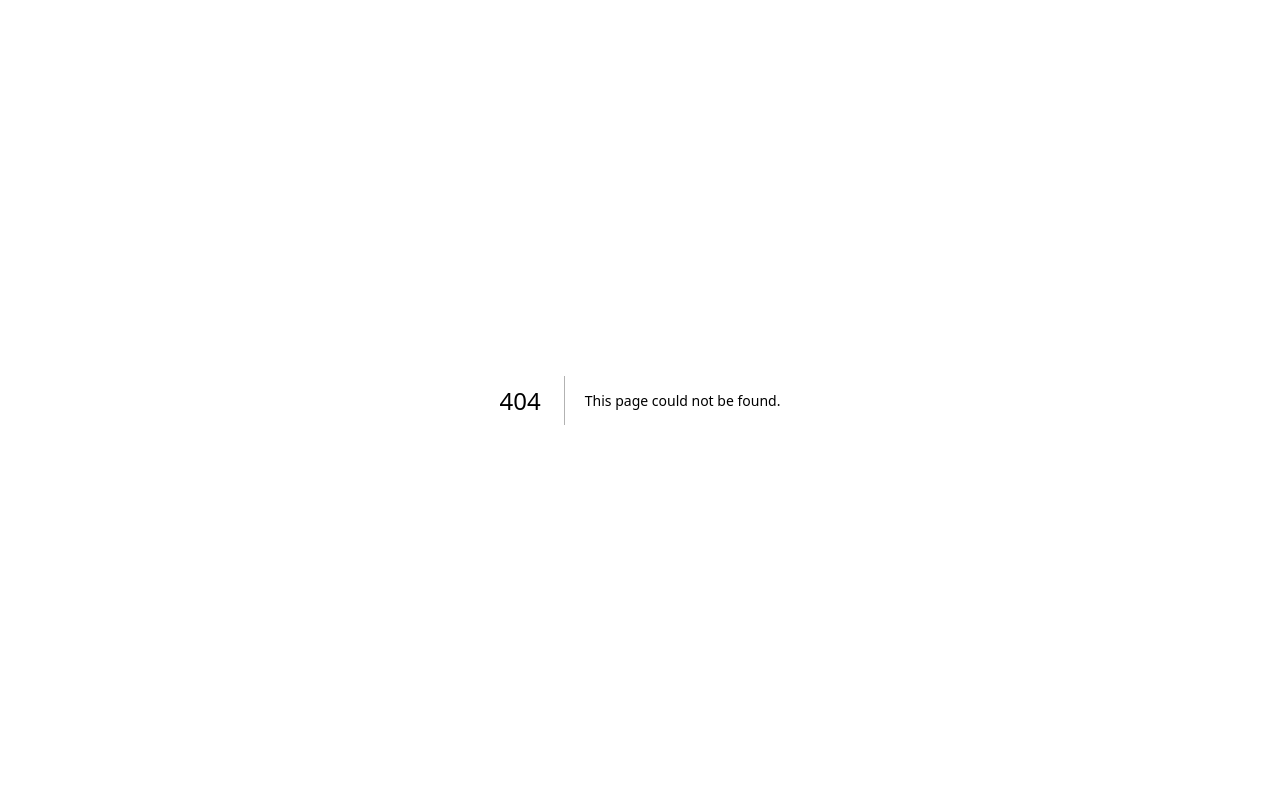
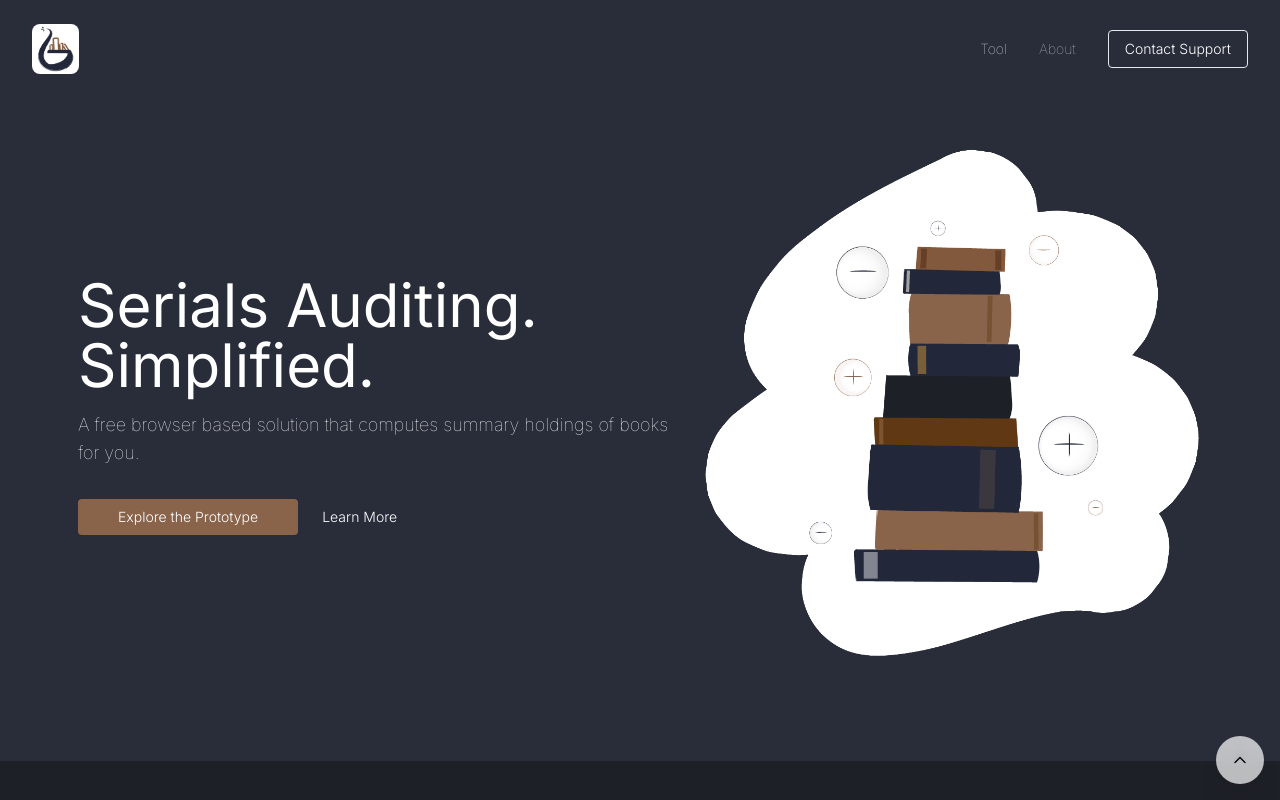
Before and after one commit to jjose14-Jacob-Jose/getSummaryHoldings, a Next.js app: page /about in a window 1280 px wide. Before the commit this address had no page. Shown: the top 800 px of the page. Built offline with nearby package versions, Linux system fonts and the light colour scheme.

Commit message:
Added links to about and tool pages in header.

```diff
--- a/src/components/static/Header.jsx
+++ b/src/components/static/Header.jsx
@@ -3,6 +3,7 @@
 import Link from "next/link";
 import { motion } from "framer-motion";
 import { animateHeader } from "@/constants/framer_motion_utils";
+import { usePathname } from 'next/navigation';
 
  /**
  * Header component of the site.
@@ -10,6 +11,7 @@
  * @author pdoddi
  */
 export default function Header() {
+    const pathname = usePathname();
     return(
         <motion.div
             variants={animateHeader} initial="hidden" whileInView="show"
@@ -23,14 +25,12 @@
                 />
             </Link>
             <div className="flex gap-8 items-center align-middle">
-            {/* <Link  href="/home" rel="noopener noreferrer">Home</Link> */}
-            {/* <Link  href="/">About</Link> */}
-            {/* Light/dark mode button */}
-            {/* Help modal button */}
-
-            <Link href="mailto:support@getsummaryholdings.com" rel="noopener noreferrer" target="_blank" className="p-2 px-4 h-fit text-white hover:text-[#2A2C32] border-[1px] font-light rounded  hover:bg-white hover:font-light items-center">
-                Contact Support
-            </Link></div>
+                <Link href="/" rel="noopener noreferrer" className={`text-white ${pathname === '/' ? 'opacity-75': 'opacity-100'}  hover:opacity-75`}>Tool</Link>
+                <Link href="/about" rel="noopener noreferrer" className={`text-white ${pathname === '/about' ? 'opacity-75': 'opacity-100'}  hover:opacity-75`}>About</Link>
+                <Link href="mailto:support@getsummaryholdings.com" rel="noopener noreferrer" target="_blank" className="p-2 px-4 h-fit text-white hover:text-[#2A2C32] border-[1px] font-light rounded  hover:bg-white hover:font-light items-center">
+                    Contact Support
+                </Link>
+            </div>
         </motion.div>
     )
 };
```
Also changed, not shown: src/app/about/page.js (renamed from src/app/home/page.js).
